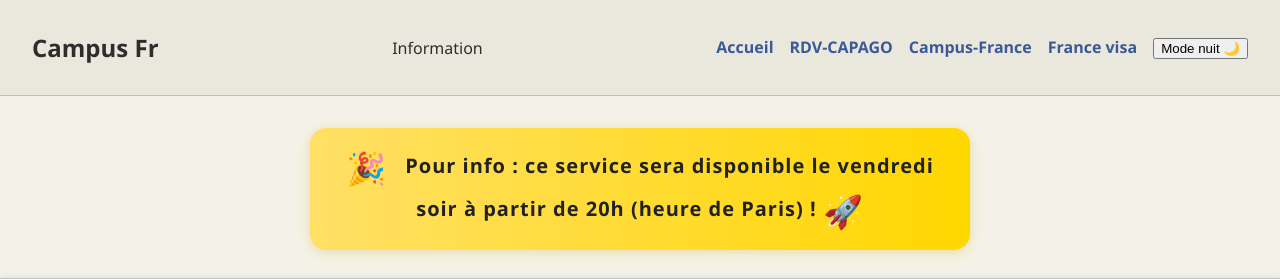
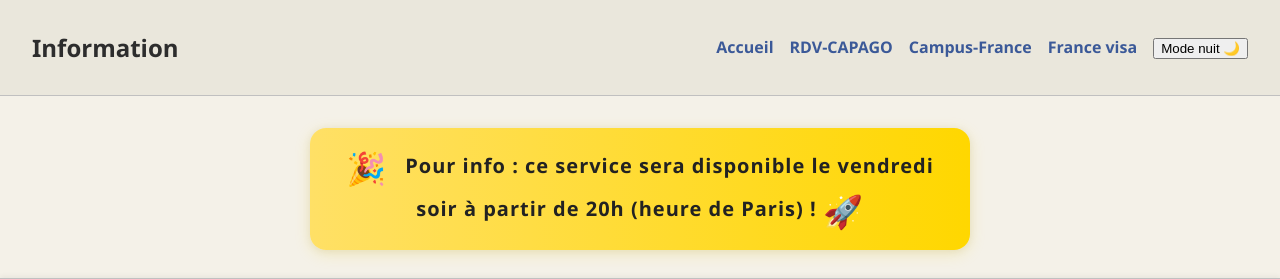
Before and after one commit to Gaston667/CCFG-667, a PHP site: page /info.php in a window 1280 px wide. Shown: the top 279 px of the page. Run offline with PHP 8.4, Linux system fonts and the light colour scheme; data that the repository does not hold is empty.

Commit message:
rectificqtion

```diff
--- a/includes/header.php
+++ b/includes/header.php
@@ -13,9 +13,8 @@ require_once __DIR__ . '/counter.php';
 <body>
     <header class="campus-header">
     <div class="campus-header-container">
-      <h1 class="campus-title">Campus Fr</h1>
       <?php if (isset($entete)): ?>
-        <div class="campus-entete"><?= htmlspecialchars($entete) ?></div>
+        <h1 class="campus-title"><?= htmlspecialchars($entete)?></h1>
       <?php endif; ?>
       <nav class="campus-nav">
         <ul class="campus-nav-links">
```
